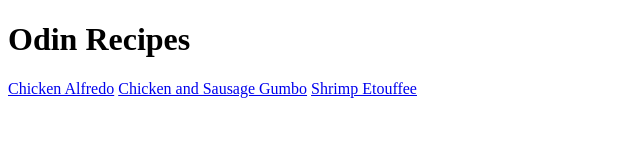
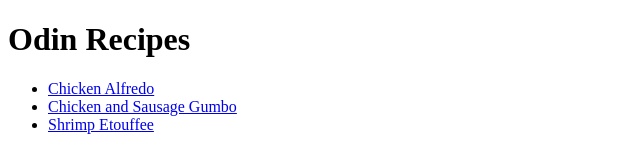
Before and after one commit to MikeBuckets2/odin-recipes, a plain HTML site: page index.html in a window 1280 px wide. Shown: the whole page, without its empty margins (0-640 px from the left). Drawn offline with Linux system fonts and the light colour scheme.

Commit message:
put links on home page in a list

```diff
--- a/index.html
+++ b/index.html
@@ -8,8 +8,10 @@
 
 <body>
     <h1>Odin Recipes</h1>
-    <a href="recipes/chicken-alfredo.html">Chicken Alfredo</a>
-    <a href="recipes/chicken-sausage-gumbo.html">Chicken and Sausage Gumbo</a>
-    <a href="recipes/shrimp-etouffee.html">Shrimp Etouffee</a>
+    <ul>
+        <li><a href="recipes/chicken-alfredo.html">Chicken Alfredo</a></li>
+        <li><a href="recipes/chicken-sausage-gumbo.html">Chicken and Sausage Gumbo</a></li>
+        <li><a href="recipes/shrimp-etouffee.html">Shrimp Etouffee</a></li>
+    </ul>
 </body>
 </html>
```
